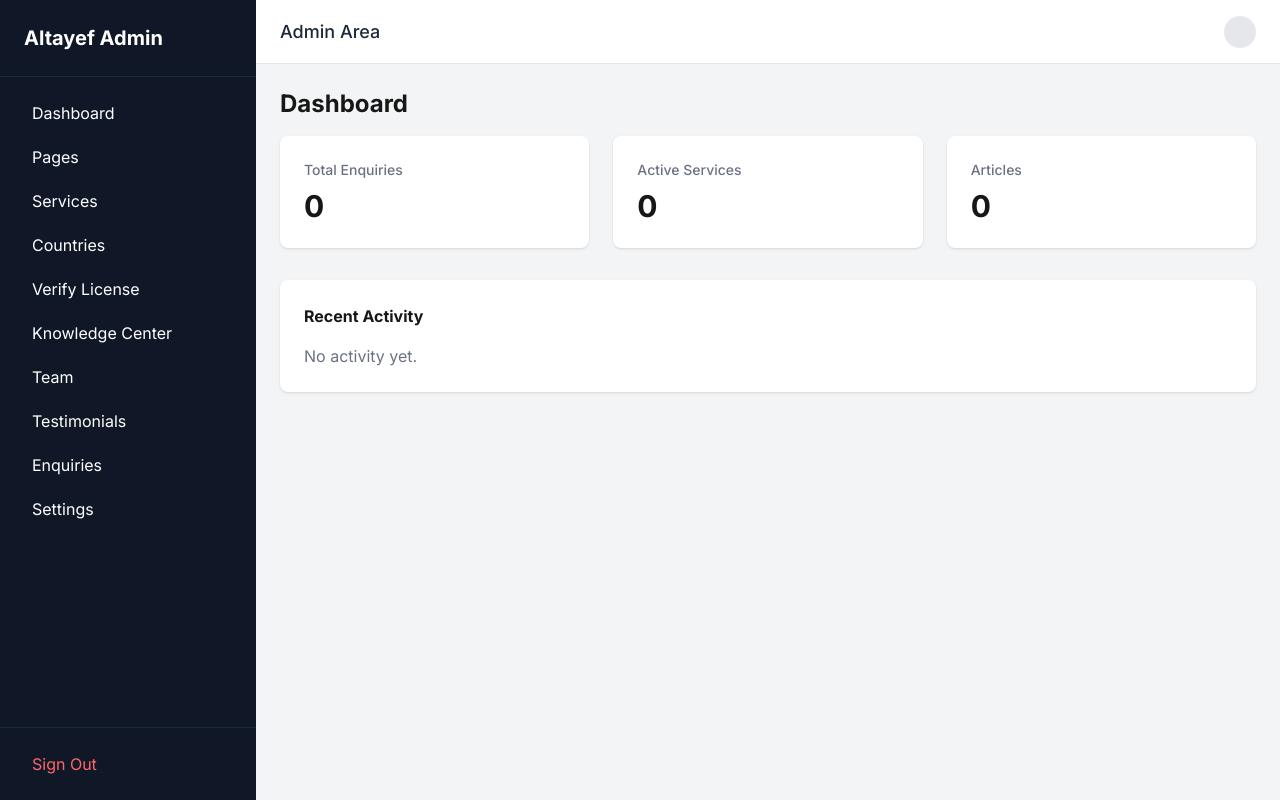
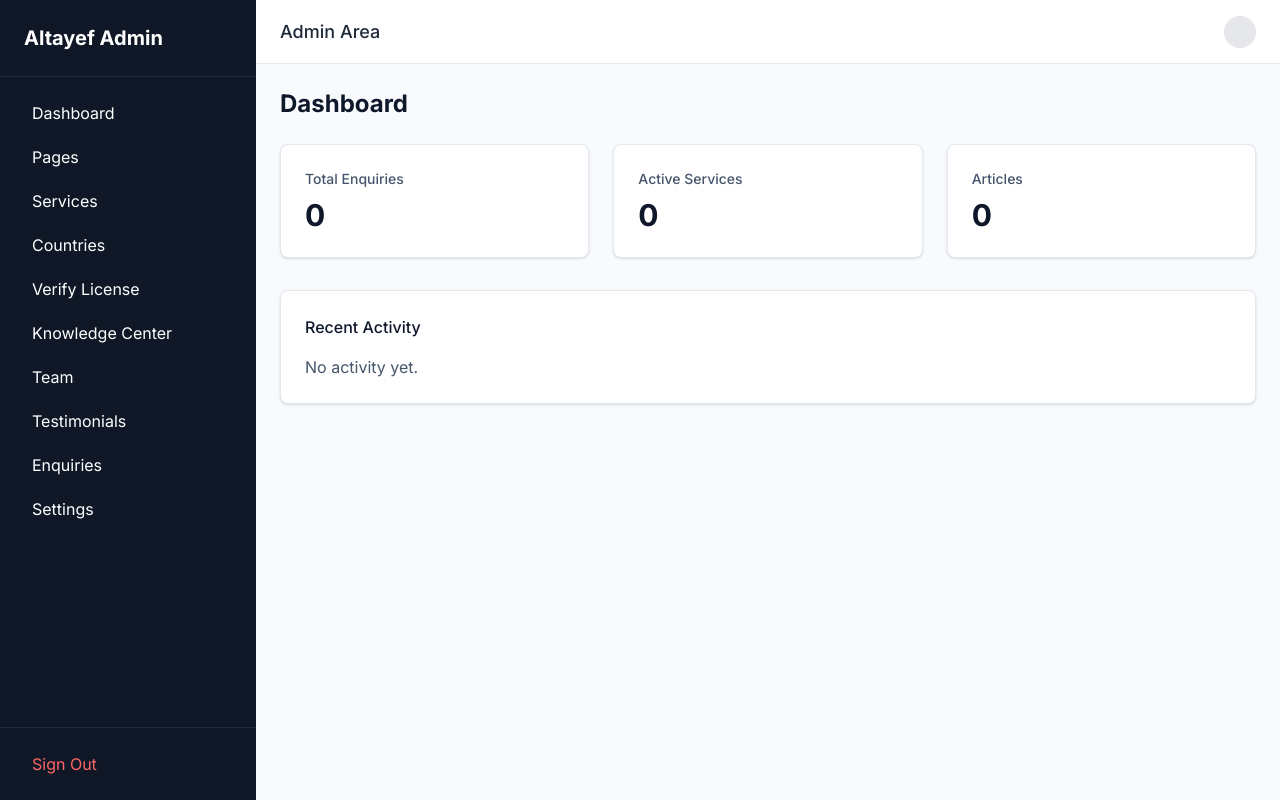
Before and after one commit to Shahadat99x/Altayef_Webapps, a Next.js app: page /admin in a window 1280 px wide. Built offline with nearby package versions, Linux system fonts and the light colour scheme.

Commit message:
feat(admin-theme): fix admin shell theming and add shared styles

```diff
--- a/app/admin/knowledge/form.tsx
+++ b/app/admin/knowledge/form.tsx
@@ -3,82 +3,9 @@
 import { createArticleAction, updateArticleAction, deleteArticleAction } from '@/lib/actions/articles'
 import { Article } from '@/lib/models/schema'
 import { useActionState, useState, ChangeEvent } from 'react'
+import { ADMIN_STYLES } from '@/lib/admin-styles'
 
-function ImageUploader({ onUpload }: { onUpload: (url: string) => void }) {
-    const [uploading, setUploading] = useState(false)
-    const [urlInput, setUrlInput] = useState('')
-    const [successMsg, setSuccessMsg] = useState('')
-
-    const handleSuccess = (url: string) => {
-        onUpload(url)
-        setSuccessMsg('Image ready!')
-        setTimeout(() => setSuccessMsg(''), 3000)
-    }
-
-    const handleFileChange = async (e: ChangeEvent<HTMLInputElement>) => {
-        const file = e.target.files?.[0]
-        if (!file) return
-
-        setUploading(true)
-        const formData = new FormData()
-        formData.append('file', file)
-
-        try {
-            const res = await fetch('/api/admin/uploads/cloudinary', {
-                method: 'POST',
-                body: formData,
-            })
-            const data = await res.json()
-            if (data.url) handleSuccess(data.url)
-            else alert('Upload failed: ' + data.error)
-        } catch {
-            alert('Upload failed')
-        } finally {
-            setUploading(false)
-        }
-    }
-
-    const handleUrlUpload = async () => {
-        if (!urlInput) return
-        setUploading(true)
-        try {
-            const res = await fetch('/api/admin/uploads/cloudinary', {
-                method: 'POST',
-                headers: { 'Content-Type': 'application/json' },
-                body: JSON.stringify({ sourceUrl: urlInput }),
-            })
-            const data = await res.json()
-            if (data.url) handleSuccess(data.url)
-            else alert('Upload failed: ' + data.error)
-        } catch {
-            alert('Upload failed')
-        } finally {
-            setUploading(false)
-        }
-    }
-
-    return (
-        <div className="bg-gray-50 p-4 rounded border space-y-4">
-            <div>
-                <label className="block text-sm font-medium text-gray-700">Upload File</label>
-                <input type="file" accept="image/*" onChange={handleFileChange} disabled={uploading} className="mt-1 block w-full text-sm text-gray-500 file:mr-4 file:py-2 file:px-4 file:rounded-full file:border-0 file:text-sm file:font-semibold file:bg-blue-50 file:text-blue-700 hover:file:bg-blue-100" />
-            </div>
-            <div className="flex gap-2">
-                <input
-                    type="url"
-                    placeholder="Or paste image URL"
-                    value={urlInput}
-                    onChange={e => setUrlInput(e.target.value)}
-                    className="flex-1 border border-gray-300 rounded p-2 text-sm"
-                />
-                <button type="button" onClick={handleUrlUpload} disabled={uploading || !urlInput} className="bg-gray-200 px-4 py-2 rounded text-sm hover:bg-gray-300">
-                    {uploading ? 'Uploading...' : 'Upload URL'}
-                </button>
-            </div>
-            {successMsg && <p className="text-green-600 text-sm font-medium">{successMsg}</p>}
-        </div>
-    )
-}
+// ... ImageUploader would be here ...
 
 export default function ArticleForm({ article }: { article?: Article }) {
     // If article exists, we are in edit mode
@@ -97,7 +24,7 @@ export default function ArticleForm({ article }: { article?: Article }) {
 
     return (
         <>
-            <form action={dispatch} className="space-y-8 bg-white p-8 rounded shadow">
+            <form action={dispatch} className={`space-y-8 ${ADMIN_STYLES.CARD}`}>
                 <div className="grid grid-cols-1 md:grid-cols-3 gap-6">
 
                     {/* Main Content Column */}
--- a/app/admin/layout.tsx
+++ b/app/admin/layout.tsx
@@ -1,6 +1,8 @@
 import { Sidebar } from '@/components/admin/sidebar'
 import { Topbar } from '@/components/admin/topbar'
 import { MobileNav } from '@/components/admin/mobile-nav'
+
+import { ADMIN_STYLES } from '@/lib/admin-styles'
 
 export default function AdminLayout({
   children,
@@ -8,10 +10,10 @@ export default function AdminLayout({
   children: React.ReactNode
 }) {
   return (
-    <div className="flex h-screen bg-gray-100 overflow-hidden flex-col md:flex-row">
-      <div className="md:hidden bg-white border-b flex items-center justify-between px-4">
+    <div className={`flex h-screen overflow-hidden flex-col md:flex-row ${ADMIN_STYLES.SHELL_BG} ${ADMIN_STYLES.SHELL_TEXT}`}>
+      <div className="md:hidden bg-white dark:bg-slate-900 border-b border-slate-200 dark:border-slate-800 flex items-center justify-between px-4">
         <MobileNav />
-        <span className="font-bold text-gray-700">Admin Dashboard</span>
+        <span className="font-bold text-slate-900 dark:text-slate-100">Admin Dashboard</span>
       </div>
       <Sidebar />
       <div className="flex-1 flex flex-col overflow-hidden">
--- a/app/admin/page.tsx
+++ b/app/admin/page.tsx
@@ -1,25 +1,27 @@
+import { ADMIN_STYLES } from '@/lib/admin-styles'
+
 export default function AdminDashboard() {
   return (
     <div>
-      <h1 className="text-2xl font-bold mb-4">Dashboard</h1>
+      <h1 className={ADMIN_STYLES.H1}>Dashboard</h1>
       <div className="grid grid-cols-1 md:grid-cols-3 gap-6">
         {/* Stats Placeholders */}
-        <div className="bg-white p-6 rounded-lg shadow-sm">
-          <h3 className="text-gray-500 text-sm font-medium">Total Enquiries</h3>
+        <div className={ADMIN_STYLES.CARD}>
+          <h3 className={ADMIN_STYLES.TEXT_MUTED + " text-sm font-medium"}>Total Enquiries</h3>
           <p className="text-3xl font-bold mt-2">0</p>
         </div>
-        <div className="bg-white p-6 rounded-lg shadow-sm">
-          <h3 className="text-gray-500 text-sm font-medium">Active Services</h3>
+        <div className={ADMIN_STYLES.CARD}>
+          <h3 className={ADMIN_STYLES.TEXT_MUTED + " text-sm font-medium"}>Active Services</h3>
           <p className="text-3xl font-bold mt-2">0</p>
         </div>
-        <div className="bg-white p-6 rounded-lg shadow-sm">
-          <h3 className="text-gray-500 text-sm font-medium">Articles</h3>
+        <div className={ADMIN_STYLES.CARD}>
+          <h3 className={ADMIN_STYLES.TEXT_MUTED + " text-sm font-medium"}>Articles</h3>
           <p className="text-3xl font-bold mt-2">0</p>
         </div>
       </div>
-      <div className="mt-8 bg-white p-6 rounded-lg shadow-sm">
-        <h3 className="font-bold mb-4">Recent Activity</h3>
-        <p className="text-gray-500">No activity yet.</p>
+      <div className={`mt-8 ${ADMIN_STYLES.CARD}`}>
+        <h3 className={ADMIN_STYLES.H3 + " mb-4"}>Recent Activity</h3>
+        <p className={ADMIN_STYLES.TEXT_MUTED}>No activity yet.</p>
       </div>
     </div>
   )
--- /dev/null
+++ b/lib/admin-styles.ts
@@ -0,0 +1,27 @@
+export const ADMIN_STYLES = {
+    // Shell
+    SHELL_BG: "bg-slate-50 dark:bg-slate-950",
+    SHELL_TEXT: "text-slate-900 dark:text-slate-100",
+
+    // Cards/Panels
+    CARD: "bg-white dark:bg-slate-900 border border-slate-200 dark:border-slate-800 rounded-lg shadow-sm p-6",
+
+    // Headings
+    H1: "text-2xl font-bold mb-6 text-slate-900 dark:text-slate-100",
+    H2: "text-lg font-semibold mb-4 text-slate-900 dark:text-slate-100",
+    H3: "text-md font-medium text-slate-900 dark:text-slate-100",
+
+    // Text
+    TEXT_MUTED: "text-slate-600 dark:text-slate-400",
+
+    // Tables
+    TABLE_HEADER: "bg-slate-50 dark:bg-slate-900 px-6 py-3 text-left text-xs font-medium text-slate-500 dark:text-slate-400 uppercase tracking-wider border-b border-slate-200 dark:border-slate-800",
+    TABLE_ROW: "bg-white dark:bg-slate-950 border-b border-slate-200 dark:border-slate-800",
+    TABLE_CELL: "px-6 py-4 whitespace-nowrap text-sm text-slate-500 dark:text-slate-400",
+    TABLE_CELL_MAIN: "px-6 py-4 whitespace-nowrap text-sm font-medium text-slate-900 dark:text-slate-100",
+
+    // Buttons/Controls
+    BUTTON_PRIMARY: "bg-blue-600 hover:bg-blue-700 text-white font-medium py-2 px-4 rounded shadow-sm transition-colors",
+    BUTTON_SECONDARY: "bg-white dark:bg-slate-800 text-slate-700 dark:text-slate-200 border border-slate-300 dark:border-slate-700 font-medium py-2 px-4 rounded shadow-sm hover:bg-slate-50 dark:hover:bg-slate-700 transition-colors",
+    INPUT: "block w-full rounded-md border-gray-300 dark:border-slate-700 shadow-sm focus:border-blue-500 focus:ring-blue-500 sm:text-sm bg-white dark:bg-slate-950 text-slate-900 dark:text-slate-100"
+} as const
```
Also changed, not shown: app/admin/services/page.tsx (+22 -21 lines).
